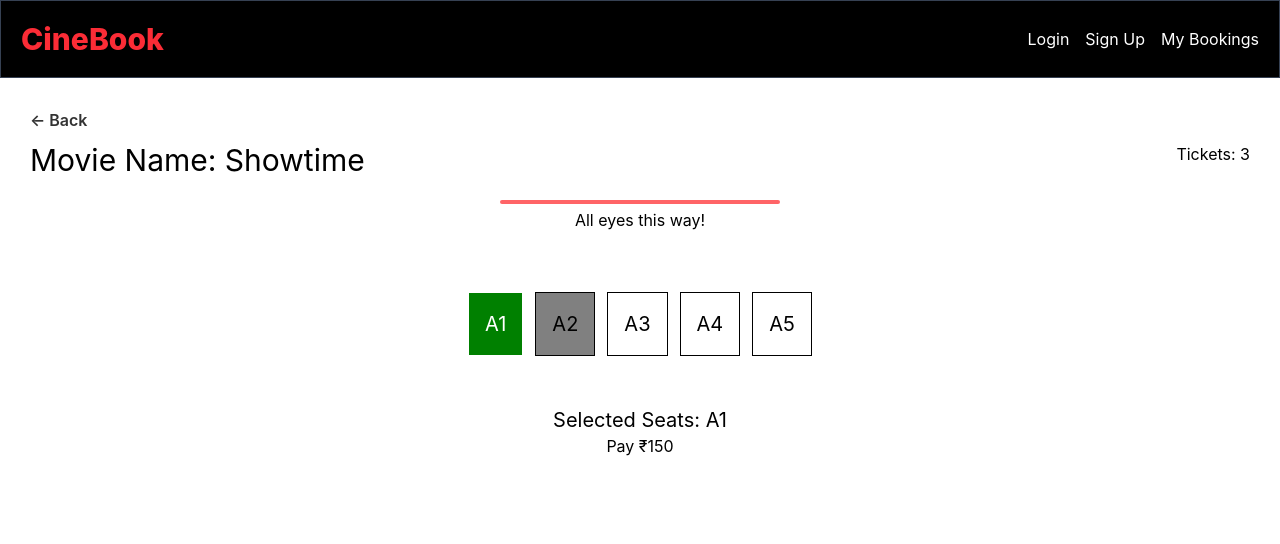
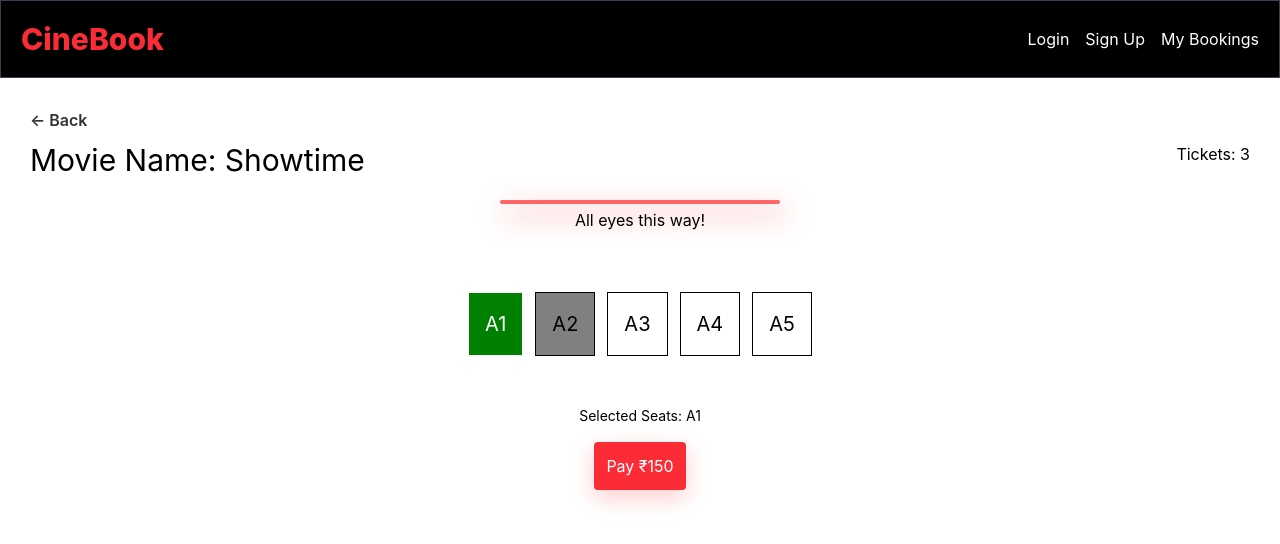
Before and after one commit to mhd-faheem/cine-book, a React (Vite) app in the folder frontend/: page /movies/1/seats in a window 1280 px wide. Both pictures are taken after a click on the button "A1". Shown: the top 544 px of the page. Built offline with nearby package versions, Linux system fonts and the light colour scheme.

Commit message:
Added Pay button and display selected seats feature

```diff
--- a/frontend/src/pages/SeatSelection.jsx
+++ b/frontend/src/pages/SeatSelection.jsx
@@ -92,7 +92,7 @@ const SeatSelection = () => {
           <div className='screen flex flex-col items-center gap-1'>
 
           {/* Screen */}
-          <div className="screen-line h-1 w-70 bg-red-400 rounded-3xl"></div>
+          <div title="Theatre screen"className="screen-line h-1 w-70 bg-red-400 rounded-3xl"></div>
             <p>All eyes this way!</p>
           </div>
 
@@ -120,6 +120,7 @@ const SeatSelection = () => {
                 <button
                   onClick={() => handleSeatSelect(seat)}
                   disabled={seat.status === "booked"}
+                  title={seat.status === "booked" && "Seat is already booked!"}
                   key={seat.id}
                   className='p-4 border cursor-pointer'
                   style={{
@@ -136,9 +137,9 @@ const SeatSelection = () => {
           </div>
         </div>
           {selectedSeats.length>0 && (
-            <div className='flex flex-col justify-center items-center mt-10'>
-              <p className='text-xl'>Selected Seats: {selectedSeats.join(', ')}</p>
-              <button>Pay &#8377;{selectedSeats.length*seatPrice}</button>
+            <div className='flex flex-col justify-center items-center mt-10 gap-4'>
+              <p className='text-sm'>Selected Seats: {selectedSeats.join(', ')}</p>
+              <button className='p-3 bg-red-500 rounded text-white pay-button cursor-pointer'>Pay &#8377;{selectedSeats.length*seatPrice}</button>
             </div>
           )}
         </div>
--- a/frontend/src/styles/SeatSelection.css
+++ b/frontend/src/styles/SeatSelection.css
@@ -3,7 +3,6 @@
     flex-direction: column;
     gap: 10px;
     padding: 30px 30px;
-    cursor:
 }
 
 .back-button {
@@ -14,3 +13,12 @@
 .back-button:hover {
   color: red
 }
+
+.screen-line {
+  box-shadow: 5px 10px 30px 3px rgba(255, 0, 0, 0.267);
+  border-radius: 8px;
+}
+
+.pay-button {
+  box-shadow: rgba(252, 1, 14, 0.2) 0px 8px 24px;
+}
```
